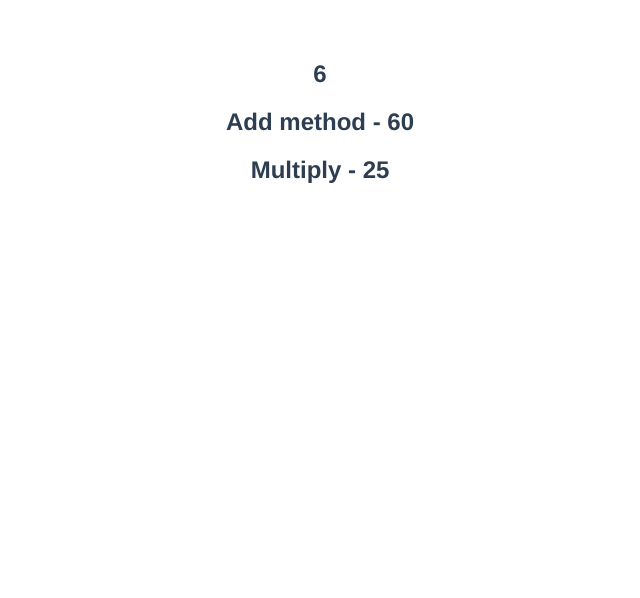
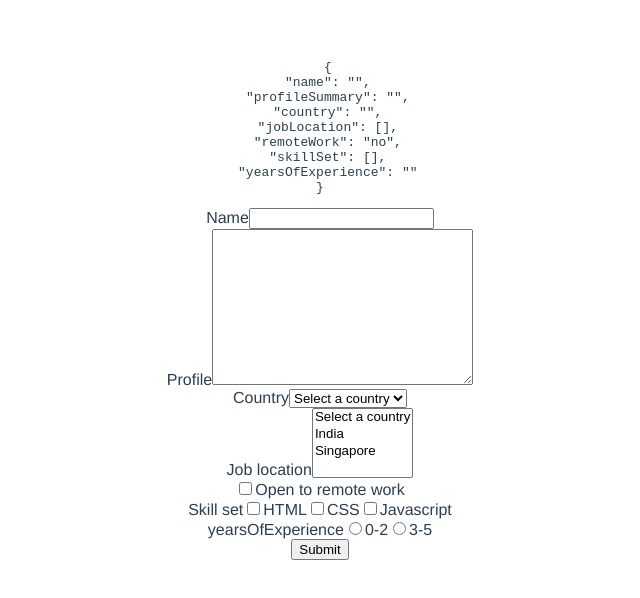
Before and after one commit to nivyapeter/vue-learning, a Vue app in the folder hello-world/: page / in a window 1280 px wide. Shown: the top 598 px of the page, without its empty margins (320-960 px from the left). Built offline with nearby package versions, Linux system fonts and the light colour scheme.

Commit message:
feat: form handling in vue js

```diff
--- a/hello-world/src/App.vue
+++ b/hello-world/src/App.vue
@@ -1,8 +1,64 @@
 <template>
 <div>
-<h2>{{1+2+3}}</h2>
-<h2>Add method - {{add(10,20,30)}}</h2>
-<h2>Multiply - {{multiply(5)}}</h2>
+<div>
+<pre>
+  {{JSON.stringify(formValues,null,2)}}
+</pre>
+</div>
+
+<form>
+  <div>
+    <label for="name">Name</label>
+    <input type="text " id="name" v-model="formValues.name">
+  </div>
+  <label for="profile">Profile</label>
+  <textarea name="profile" id="profile" cols="30" rows="10" v-model="formValues.profileSummary" ></textarea>
+  <div>
+    <label for="country">Country</label>
+    <select name="country" id="country" v-model="formValues.country">
+      <option value="">Select a country</option>
+      <option value="india">India</option>
+      <option value="singapore">Singapore</option>
+    </select>
+  </div>
+
+  <div>
+    <label for="country">Job location</label>
+    <select name="country" id="country" multiple v-model="formValues.jobLocation">
+      <option value="">Select a country</option>
+      <option value="india">India</option>
+      <option value="singapore">Singapore</option>
+    </select>
+  </div>
+
+  <div>
+    <input type="checkbox" id='remoteWork'  v-model="formValues.remoteWork" true-value="yes" false-value="no" />
+    <label for="remoteWork">Open to remote work</label>
+  </div>
+
+  <div>
+    <label for="">Skill set</label>
+    <input type="checkbox" id="html" value="html" v-model="formValues.skillSet"/>
+    <label for="html">HTML</label>
+    <input type="checkbox" id="css" value="css" v-model="formValues.skillSet" />
+    <label for="css">CSS</label>
+    <input type="checkbox" id="javascript" value="javascript"  v-model="formValues.skillSet" />
+    <label for="javascript">Javascript</label>
+  </div>
+
+  <div>
+    <label for="">yearsOfExperience</label>
+    <input type="radio" id="0-2" value="0-2" v-model="formValues.yearsOfExperience" />
+    <label for="0-2">0-2</label>
+    <input type="radio" id="3-5" value="3-5" v-model="formValues.yearsOfExperience" />
+    <label for="3-5">3-5</label>
+  </div>
+
+  <div>
+    <button @click="submitForm">Submit</button>
+  </div>
+
+</form>
 </div>
 </template>
 
@@ -11,17 +67,24 @@
   name: 'App',
   data() {
     return {
-     baseMultiplier: 5
+      formValues: {
+        name: '',
+        profileSummary: '',
+        country:'',
+        jobLocation:[],
+        remoteWork: "no",
+        skillSet:[],
+        yearsOfExperience:''
+      }
     }
   },
   methods: {
-  add(a,b,c){
-    return a+b+c
-  },
-  multiply(num) {
-    return num* this.baseMultiplier
+    submitForm(event) {
+      event.preventDefault()
+      console.log('form values',this.formValues);
+    }
   }
-}
+
 }
 </script>
 
```
Also changed, not shown: 1 other file (tests, documents, lock files or other folders).
